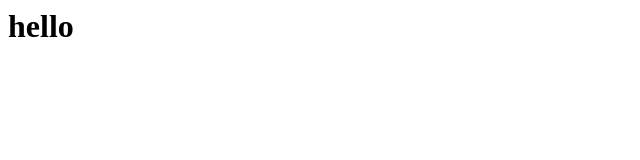
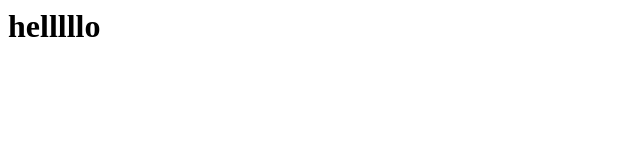
Before and after one commit to atiisheikh/lab-task, a plain HTML site: page index.html in a window 1280 px wide. Shown: the full height of the page, 0-640 px from the left. Drawn offline with Linux system fonts and the light colour scheme.

Commit message:
changes in index

```diff
--- a/index.html
+++ b/index.html
@@ -1 +1 @@
-<h1>hello</h1>
+<h1>helllllo</h1>
```
